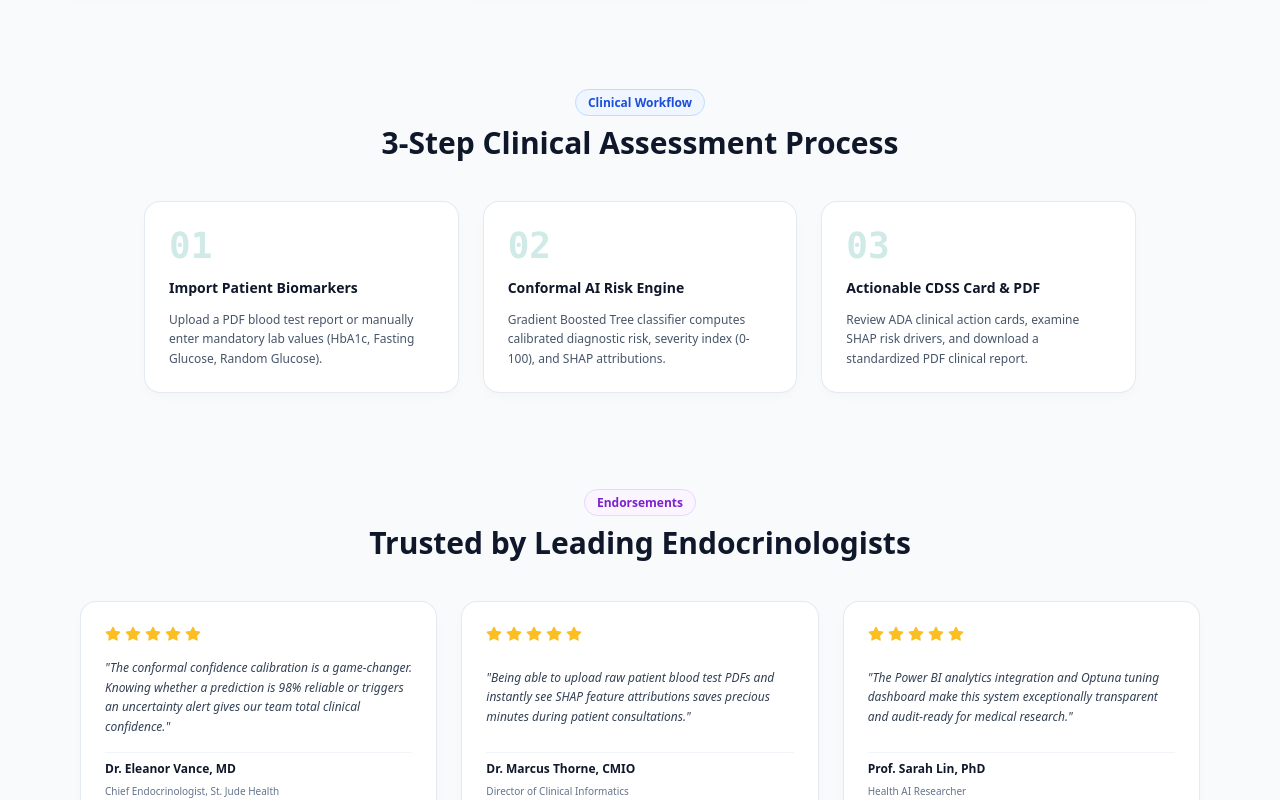
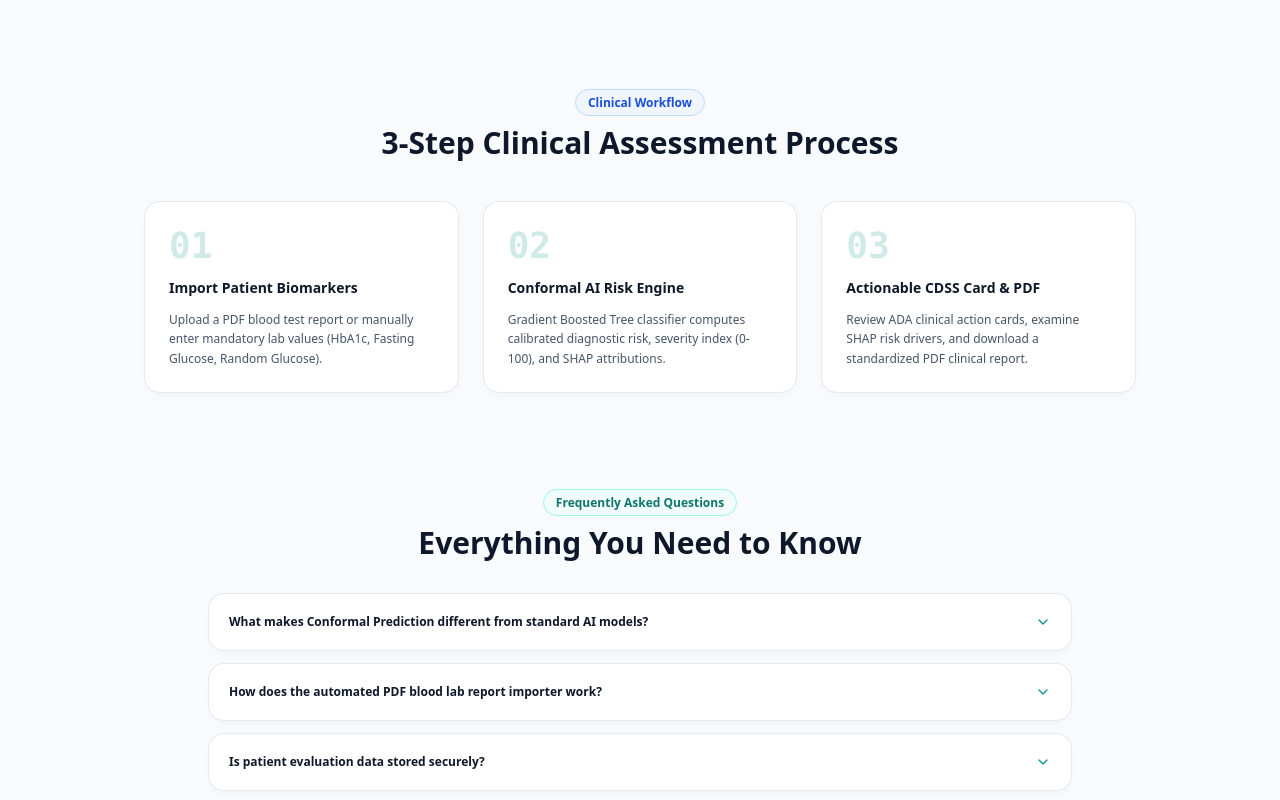
Before and after one commit to Hari-2057/ICGTETA, a React (Vite) app in the folder frontend/: page / in a window 1280 px wide. Shown: the part 2000-2800 px from the top of the page. Built offline with nearby package versions, Linux system fonts and the light colour scheme; no server answers.

Commit message:
Remove Endorsements testimonials section from landing page

```diff
--- a/frontend/src/pages/LandingPage.jsx
+++ b/frontend/src/pages/LandingPage.jsx
@@ -2,7 +2,7 @@ import React, { useState } from 'react';
 import {
   Stethoscope, Activity, ShieldCheck, Zap, Layers, FileUp,
   BarChart2, Cloud, ArrowRight, CheckCircle2, ChevronDown,
-  MessageSquare, Star, Sparkles, Cpu, Award, Globe, HeartPulse, Dna, Atom
+  Sparkles, HeartPulse, Dna, Atom
 } from 'lucide-react';
 
 export const LandingPage = ({ onLaunchWorkspace, onGoToPerformance }) => {
@@ -95,24 +95,6 @@ export const LandingPage = ({ onLaunchWorkspace, onGoToPerformance }) => {
     }
   ];
 
-  const testimonials = [
-    {
-      name: "Dr. Eleanor Vance, MD",
-      role: "Chief Endocrinologist, St. Jude Health",
-      quote: "The conformal confidence calibration is a game-changer. Knowing whether a prediction is 98% reliable or triggers an uncertainty alert gives our team total clinical confidence."
-    },
-    {
-      name: "Dr. Marcus Thorne, CMIO",
-      role: "Director of Clinical Informatics",
-      quote: "Being able to upload raw patient blood test PDFs and instantly see SHAP feature attributions saves precious minutes during patient consultations."
-    },
-    {
-      name: "Prof. Sarah Lin, PhD",
-      role: "Health AI Researcher",
-      quote: "The Power BI analytics integration and Optuna tuning dashboard make this system exceptionally transparent and audit-ready for medical research."
-    }
-  ];
-
   return (
     <div className="space-y-24 py-4 relative z-10">
 
@@ -122,7 +104,7 @@ export const LandingPage = ({ onLaunchWorkspace, onGoToPerformance }) => {
         {/* Animated Parallax Gradient Glow Background */}
         <div className="absolute top-0 left-1/2 -translate-x-1/2 w-full max-w-7xl h-[450px] bg-gradient-to-b from-teal-400/15 via-cyan-400/10 to-transparent dark:from-teal-900/25 dark:via-cyan-950/20 dark:to-transparent rounded-full blur-3xl pointer-events-none"></div>
 
-        {/* FLOATING MICRO-BADGES - Positioned far to outer edges to NEVER collide with text */}
+        {/* FLOATING MICRO-BADGES */}
         <div className="absolute top-6 left-2 xl:left-8 hidden lg:flex items-center space-x-2 px-3 py-2 rounded-2xl bg-white/90 dark:bg-slate-900/90 border border-teal-200/90 dark:border-teal-800/90 shadow-xl backdrop-blur-md animate-float-slow z-20">
           <Atom className="w-5 h-5 text-teal-600 dark:text-teal-400 animate-spin-slow" />
           <span className="text-xs font-extrabold text-slate-800 dark:text-slate-200 whitespace-nowrap">HbA1c & Glucose Analysis</span>
@@ -357,38 +339,7 @@ export const LandingPage = ({ onLaunchWorkspace, onGoToPerformance }) => {
         </div>
       </section>
 
-      {/* 5. TESTIMONIALS SECTION */}
-      <section className="max-w-6xl mx-auto px-4 space-y-10">
-        <div className="text-center space-y-3">
-          <span className="px-3 py-1 rounded-full text-xs font-extrabold bg-purple-50 dark:bg-purple-950/80 text-purple-700 dark:text-purple-300 border border-purple-200 dark:border-purple-800">
-            Endorsements
-          </span>
-          <h2 className="text-3xl font-extrabold text-slate-900 dark:text-white">
-            Trusted by Leading Endocrinologists
-          </h2>
-        </div>
-
-        <div className="grid grid-cols-1 md:grid-cols-3 gap-6">
-          {testimonials.map((item, idx) => (
-            <div key={idx} className="p-6 rounded-2xl glass-card space-y-4 flex flex-col justify-between">
-              <div className="flex items-center space-x-1 text-amber-400">
-                {[...Array(5)].map((_, i) => (
-                  <Star key={i} className="w-4 h-4 fill-amber-400" />
-                ))}
-              </div>
-              <p className="text-xs text-slate-700 dark:text-slate-300 leading-relaxed italic font-medium">
-                "{item.quote}"
-              </p>
-              <div className="pt-2 border-t border-slate-100 dark:border-slate-800">
-                <span className="text-xs font-extrabold text-slate-900 dark:text-white block">{item.name}</span>
-                <span className="text-[10px] text-slate-500 dark:text-slate-400 font-medium">{item.role}</span>
-              </div>
-            </div>
-          ))}
-        </div>
-      </section>
-
-      {/* 6. FAQ ACCORDION SECTION */}
+      {/* 5. FAQ ACCORDION SECTION */}
       <section className="max-w-4xl mx-auto px-4 space-y-8">
         <div className="text-center space-y-3">
           <span className="px-3 py-1 rounded-full text-xs font-extrabold bg-teal-50 dark:bg-teal-950/80 text-teal-700 dark:text-teal-300 border border-teal-200 dark:border-teal-800">
@@ -422,7 +373,7 @@ export const LandingPage = ({ onLaunchWorkspace, onGoToPerformance }) => {
         </div>
       </section>
 
-      {/* 7. CONTACT FORM SECTION */}
+      {/* 6. CONTACT FORM SECTION */}
       <section className="max-w-3xl mx-auto px-4">
         <div className="bg-white dark:bg-slate-900 rounded-3xl border border-slate-200 dark:border-slate-800 p-8 shadow-xl space-y-6 glass-panel">
           <div className="text-center space-y-2">
```
